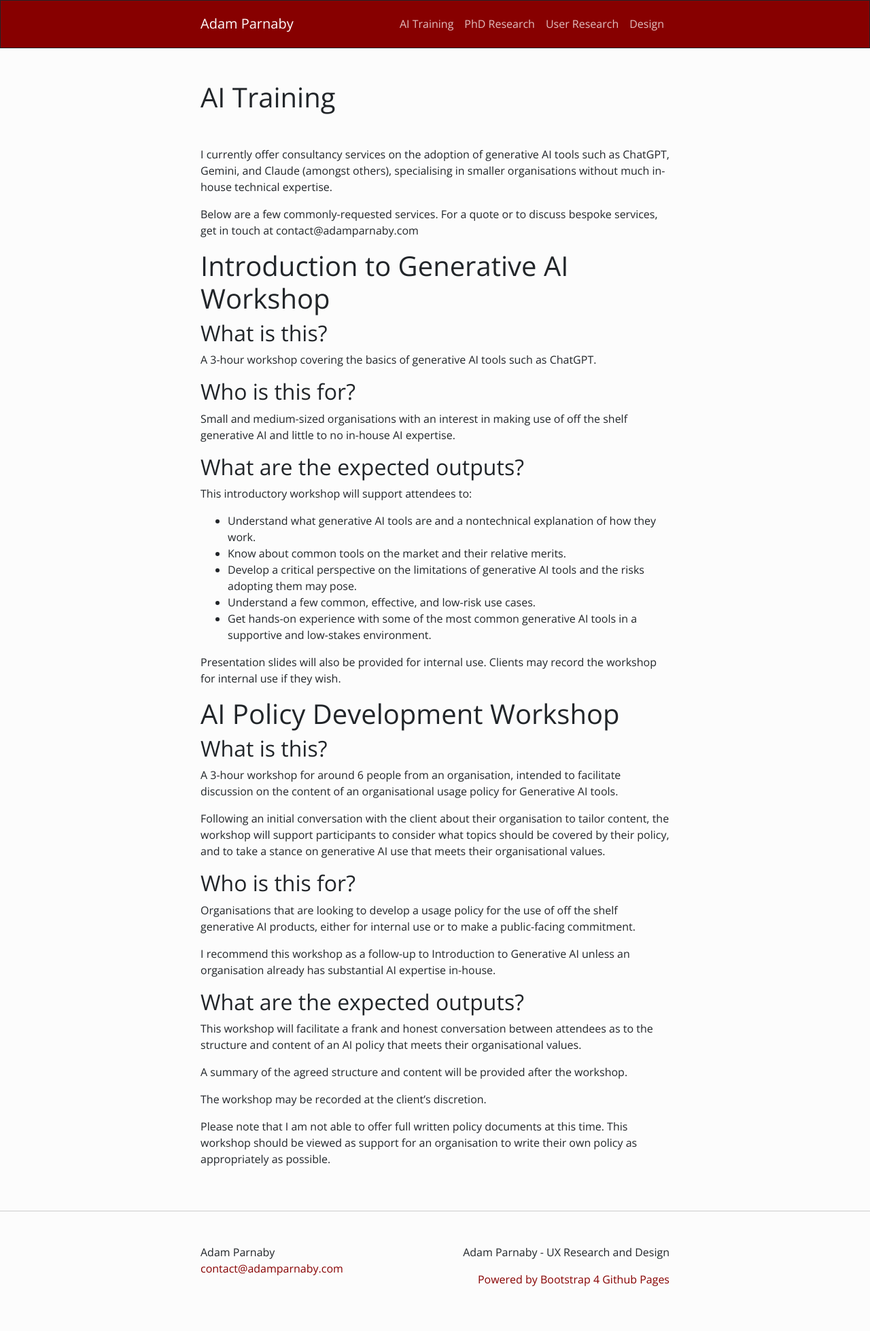
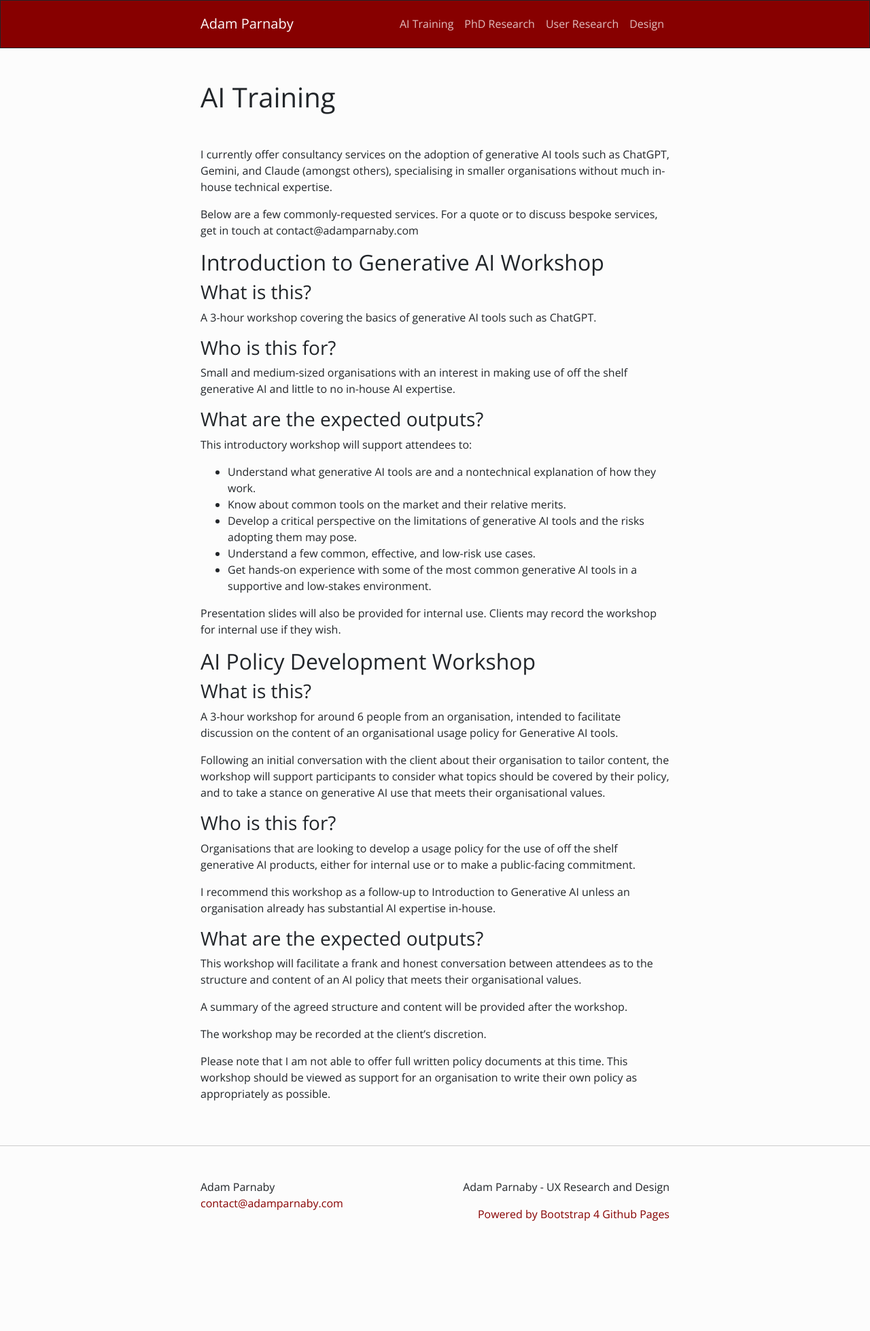
Before and after one commit to AParnaby/aparnaby.github.io, a Jekyll site: the page built from training.md, in a window 1280 px wide. Shown: the whole page at 68% size. Built offline with Jekyll 4.4.1, drawn with Linux system fonts in a browser that asks for light colours; after the commit the page ends 1862 px from its top, so only the background shows below that.

```diff
--- a/training.md
+++ b/training.md
@@ -9,15 +9,15 @@ I currently offer consultancy services on the adoption of generative AI tools su
 
 Below are a few commonly-requested services. For a quote or to discuss bespoke services, get in touch at contact@adamparnaby.com
 
-# Introduction to Generative AI Workshop
+## Introduction to Generative AI Workshop
 
-## What is this?
+### What is this?
 A 3-hour workshop covering the basics of generative AI tools such as ChatGPT.
 
-## Who is this for?
+### Who is this for?
 Small and medium-sized organisations with an interest in making use of off the shelf generative AI and little to no in-house AI expertise.
 
-## What are the expected outputs?
+### What are the expected outputs?
 This introductory workshop will support attendees to:
 - Understand what generative AI tools are and a nontechnical explanation of how they work.
 - Know about common tools on the market and their relative merits.
@@ -27,19 +27,19 @@ This introductory workshop will support attendees to:
 
 Presentation slides will also be provided for internal use. Clients may record the workshop for internal use if they wish.
 
-# AI Policy Development Workshop
+## AI Policy Development Workshop
 
-## What is this?
+### What is this?
 A 3-hour workshop for around 6 people from an organisation, intended to facilitate discussion on the content of an organisational usage policy for Generative AI tools.
 
 Following an initial conversation with the client about their organisation to tailor content, the workshop will support participants to consider what topics should be covered by their policy, and to take a stance on generative AI use that meets their organisational values.
 
-## Who is this for?
+### Who is this for?
 Organisations that are looking to develop a usage policy for the use of off the shelf generative AI products, either for internal use or to make a public-facing commitment.
 
 I recommend this workshop as a follow-up to Introduction to Generative AI unless an organisation already has substantial AI expertise in-house.
 
-## What are the expected outputs?
+### What are the expected outputs?
 This workshop will facilitate a frank and honest conversation between attendees as to the structure and content of an AI policy that meets their organisational values.
 
 A summary of the agreed structure and content will be provided after the workshop.
```
